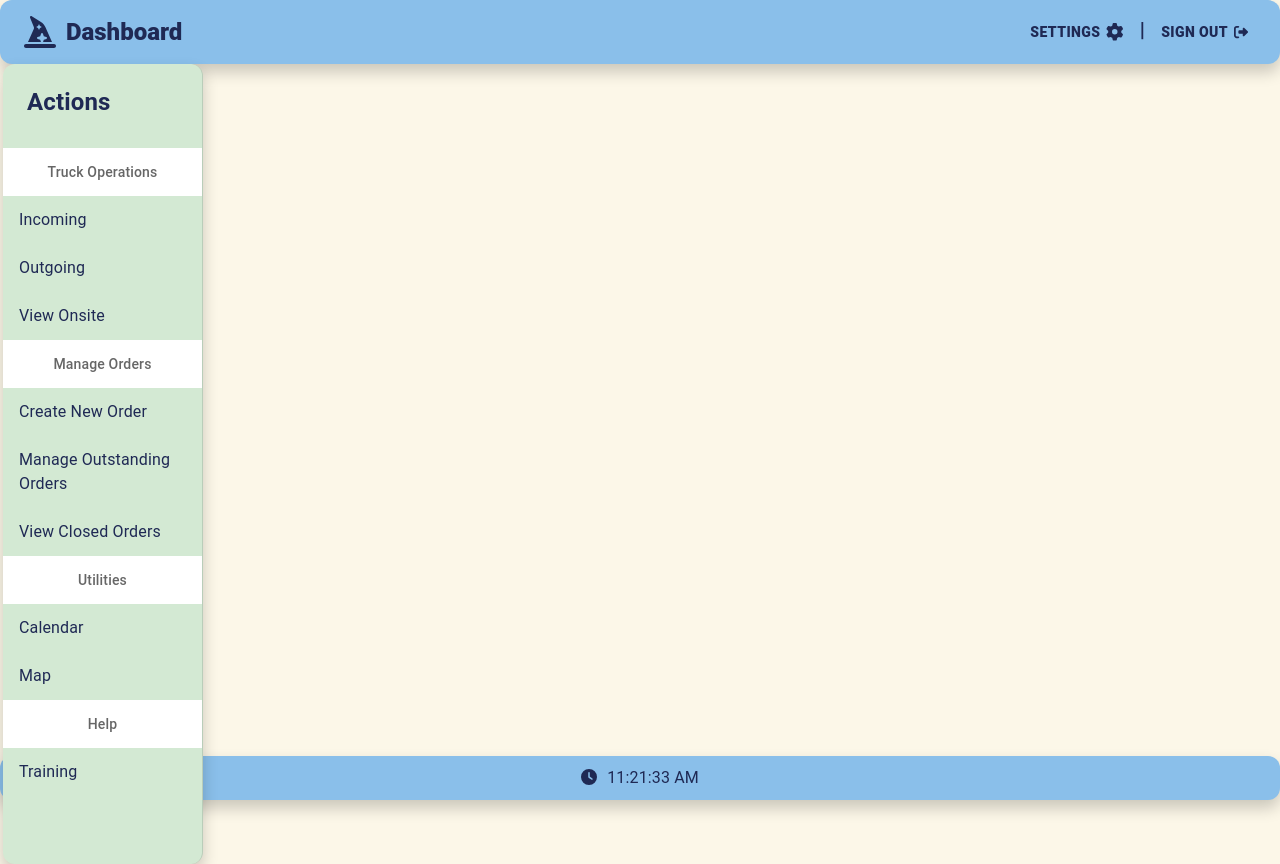
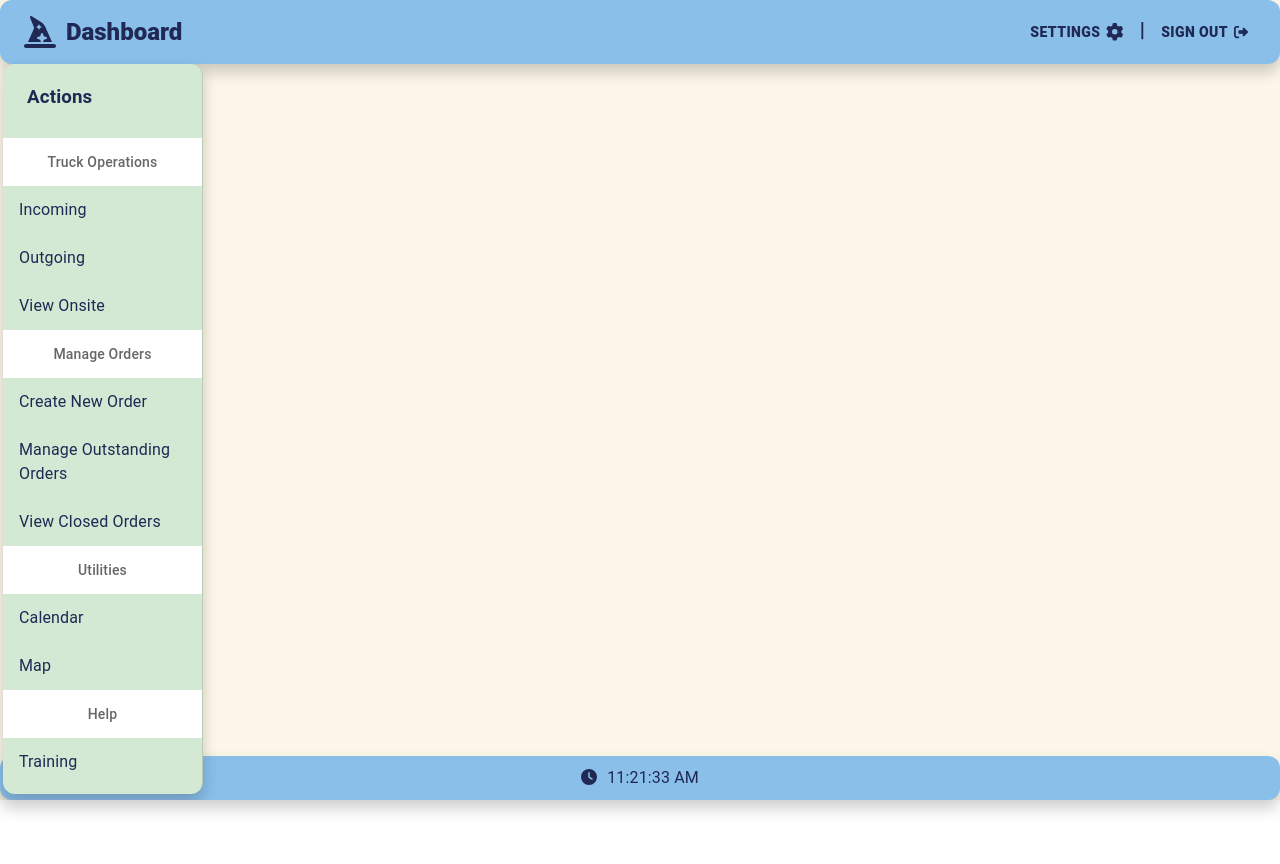
Before and after one commit to eliotnew/COMP3000-WeighBridge_Wizard, a React (Create React App) app in the folder WW_WebApp/weighbridge-wizard/: page / in a window 1280 px wide. Both pictures are taken after a click on the button "SIGN IN". After the commit the page ends 800 px from the top, so only its background shows below. Built offline with nearby package versions, Linux system fonts and the light colour scheme; a web font is replaced by a local one.

Commit message:
size adjustments

```diff
--- a/WW_WebApp/weighbridge-wizard/src/components/subcomponents/BottomAppbar.tsx
+++ b/WW_WebApp/weighbridge-wizard/src/components/subcomponents/BottomAppbar.tsx
@@ -8,9 +8,8 @@ const BottomAppbar = () => {
 
     return(
         <AppBar position="static"  sx={{ backgroundColor: theme.palette.primary.main, position: 'fixed', bottom: 0, width: '100%', '&': {
-            // Customize the AppBar here
-            boxShadow: '0px 8px 16px rgba(0, 0, 0, 0.2)', // Example: Add a shadow
-            borderRadius: '12px', // Example: Add border-radius
+            boxShadow: '0px 8px 16px rgba(0, 0, 0, 0.2)',
+            borderRadius: '12px',
           }, }}>
             <Clock></Clock>
         </AppBar>
--- a/WW_WebApp/weighbridge-wizard/src/components/subcomponents/DashAppbar.tsx
+++ b/WW_WebApp/weighbridge-wizard/src/components/subcomponents/DashAppbar.tsx
@@ -36,9 +36,8 @@ const DashAppBar: React.FC < DashboardProps2 > = ({logout}) =>{
 
   return (
     <AppBar position="static"  sx={{ backgroundColor: theme.palette.primary.main, '&': {
-      // Customize the AppBar here
-      boxShadow: '0px 8px 16px rgba(0, 0, 0, 0.2)', // Example: Add a shadow
-      borderRadius: '12px', // Example: Add border-radius
+      boxShadow: '0px 8px 16px rgba(0, 0, 0, 0.2)',
+      borderRadius: '12px',
     }, }}>
       <Toolbar>
       <FontAwesomeIcon icon={faHatWizard} size="2xl" flip='horizontal' style={{color: theme.palette.primary.contrastText,}} />
--- a/WW_WebApp/weighbridge-wizard/src/components/subcomponents/NavigationDrawer.tsx
+++ b/WW_WebApp/weighbridge-wizard/src/components/subcomponents/NavigationDrawer.tsx
@@ -9,7 +9,7 @@ import { useColorTheme } from '../../themes/use-color-theme';
 import { ListSubheader} from '@mui/material';
 
 const NavigationDrawer = () => {
-    const drawerWidth = 200; // Set the width of the drawer (adjust as needed)
+    const drawerWidth = 200;
     const {theme} = useColorTheme();
 
     return (
@@ -21,18 +21,18 @@ const NavigationDrawer = () => {
           flexShrink: 0,
           '& .MuiDrawer-paper': {
             width: drawerWidth,
-            minHeight: "100vh" ,
             position: 'relative',
             backgroundColor: theme.palette.secondary.main,
             color:theme.palette.secondary.contrastText,
             borderRadius: '12px', // Adjust the border-radius as per your preference
             boxShadow: '0px 8px 16px rgba(0, 0, 0, 0.2)',
-            marginLeft: '3px'
+            marginLeft: '3px',
+            marginBottom: '45px',
 
           },
         }}
-      >
-        <Toolbar><h2 style={{}}>Actions</h2></Toolbar>
+      ><div style={{ overflowY: 'auto', height: '100%' }}>
+        <Toolbar><h3 style={{}}>Actions</h3></Toolbar>
 
         <List>
         <ListSubheader >Truck Operations</ListSubheader>
@@ -68,6 +68,8 @@ const NavigationDrawer = () => {
         </ListItem>
 
       </List>
+      </div>
+
       </Drawer>
   );
 };
```
